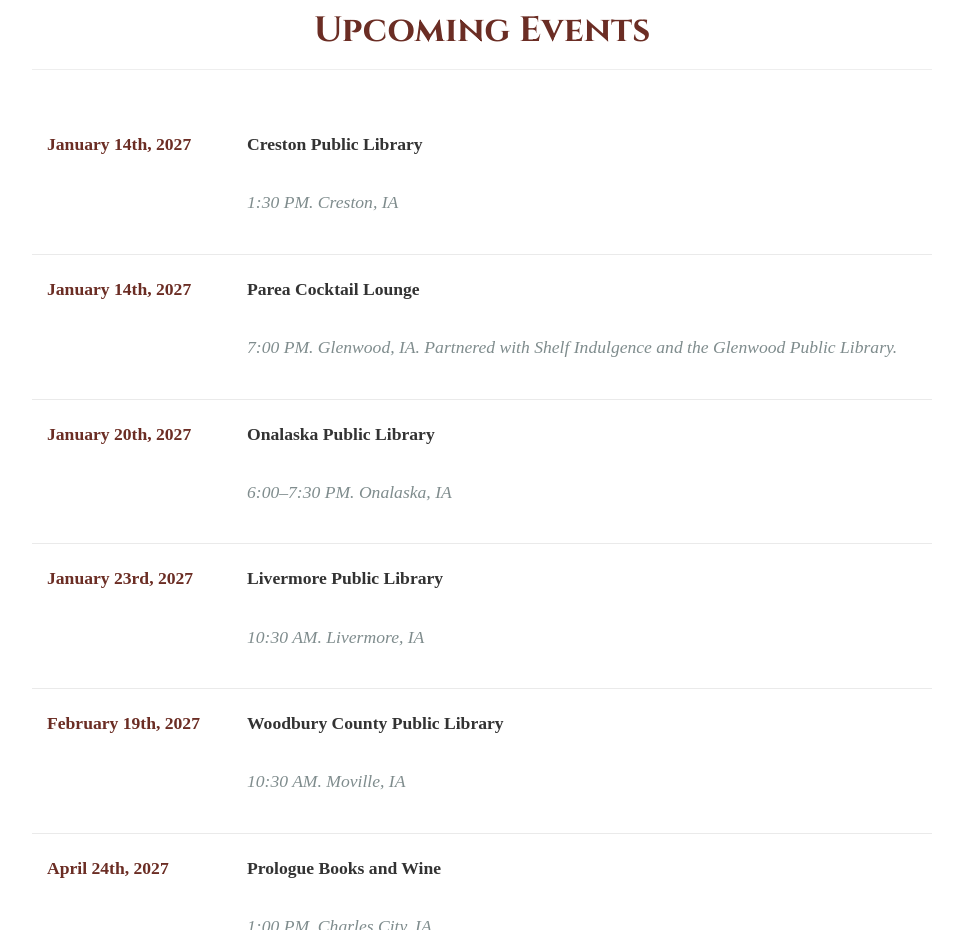
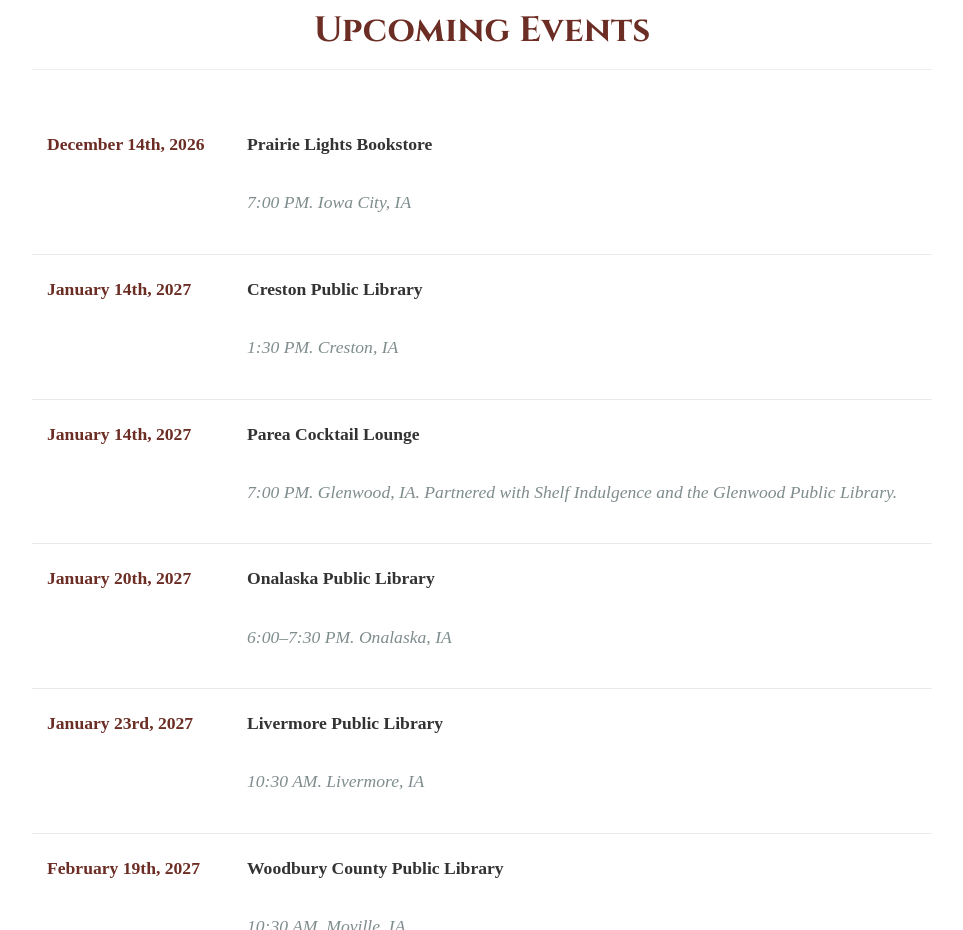
Before and after one commit to jensmikalo/lisa_website, a plain HTML site: page index.html in a window 1280 px wide. Shown: the part 4060-4990 px from the top of the page, without its empty margins (158-1121 px from the left). Drawn offline with Linux system fonts and the light colour scheme; a web font is replaced by a local one.

Commit message:
Add December Prairie Lights event

```diff
--- a/index.html
+++ b/index.html
@@ -844,6 +844,13 @@ class="btn">Order eBook</a>
       <h2>Upcoming Events</h2>
       <ul class="events-list">
         <li class="event-item">
+          <span class="event-date">December 14th, 2026</span>
+          <span class="event-details">
+            <strong>Prairie Lights Bookstore</strong>
+            <p style="text-align: left; margin-top: 30px; color: #7f8c8d;"><em>7:00 PM. Iowa City, IA</em></p>
+          </span>
+        </li>
+        <li class="event-item">
           <span class="event-date">January 14th, 2027</span>
           <span class="event-details">
             <strong>Creston Public Library</strong>
```
